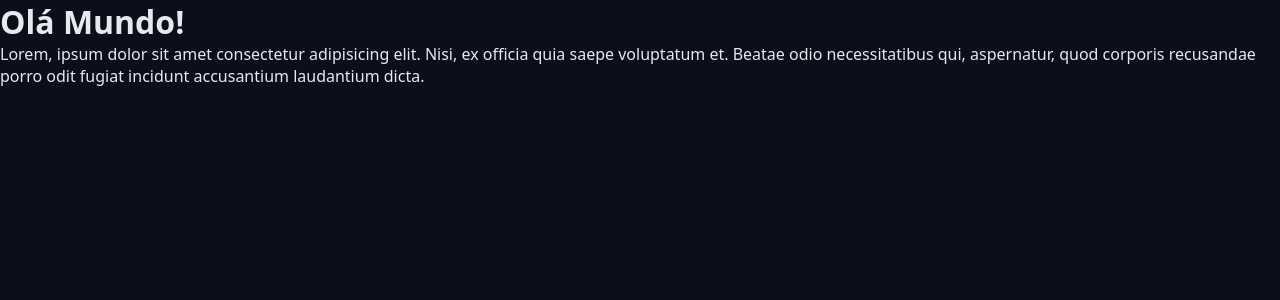
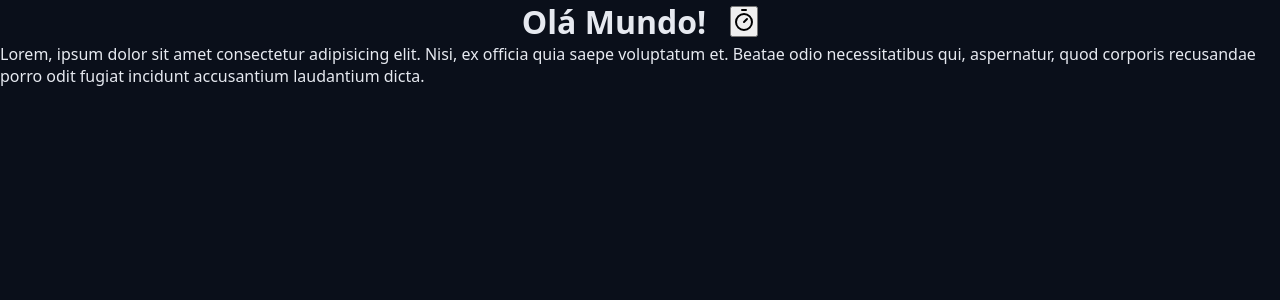
Before and after one commit to filippemelo/chronos-pomodoro, a React (Vite) app: page / in a window 1280 px wide. Shown: the top 300 px of the page. Built offline with nearby package versions, Linux system fonts and the light colour scheme.

Commit message:
Criando componente Heading

```diff
--- a/package.json
+++ b/package.json
@@ -10,6 +10,7 @@
     "preview": "vite preview"
   },
   "dependencies": {
+    "lucide-react": "^0.575.0",
     "react": "^19.2.0",
     "react-dom": "^19.2.0"
   },
--- a/src/App.tsx
+++ b/src/App.tsx
@@ -1,4 +1,5 @@
 import { Heading } from './components/Heading';
+import { TimerIcon } from 'lucide-react';
 
 import './styles/theme.css';
 import './styles/global.css';
@@ -6,7 +7,13 @@
 export function App() {
     return (
         <>
-            <Heading attr={123} attr2='String'>Olá Mundo!</Heading>
+            <Heading>
+                Olá Mundo!
+                <button>
+                    <TimerIcon />
+                </button>
+            </Heading>
+
             <p>Lorem, ipsum dolor sit amet consectetur adipisicing elit. Nisi, ex officia quia saepe voluptatum et.
                 Beatae odio necessitatibus qui, aspernatur, quod corporis recusandae porro odit fugiat incidunt accusantium laudantium dicta.
             </p>
--- a/src/components/Heading.module.css
+++ b/src/components/Heading.module.css
@@ -0,0 +1,6 @@
+.heading {
+  display: flex;
+  align-items: center;
+  justify-content: center;
+  gap: 2.4rem;
+}
--- a/src/components/Heading.tsx
+++ b/src/components/Heading.tsx
@@ -1,8 +1,10 @@
 import styles from './Heading.module.css'
 
-export function Heading(props) {
-    console.log(props)
-    const classes = `${styles.heading} ${styles.cyan}`
+type HeadingProps = {
+    children: React.ReactNode;
+}
 
-    return <h1 className={classes}>{props.children}</h1>
+export function Heading(props: HeadingProps) {
+    const { children } = props
+    return <h1 className={styles.heading}>{children}</h1>
 }
```
Also changed, not shown: 1 other file (tests, documents, lock files or other folders).
